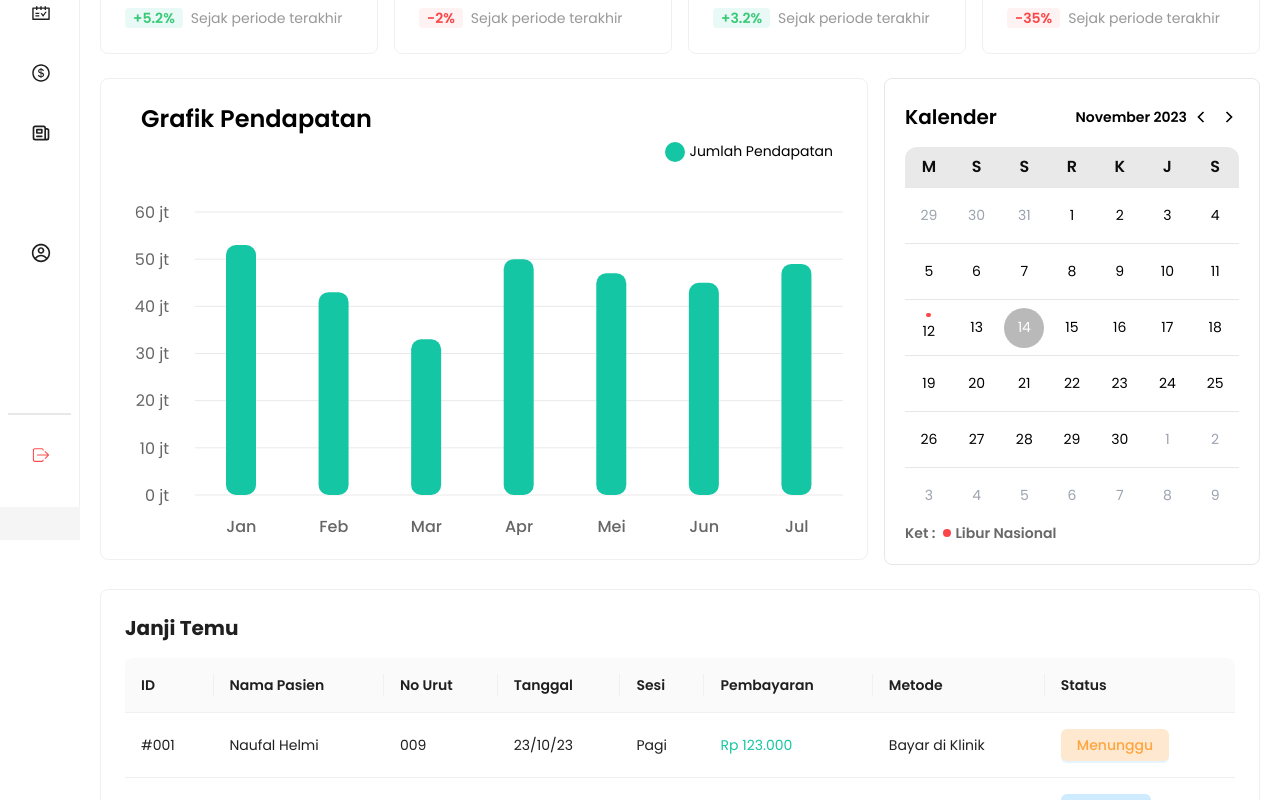
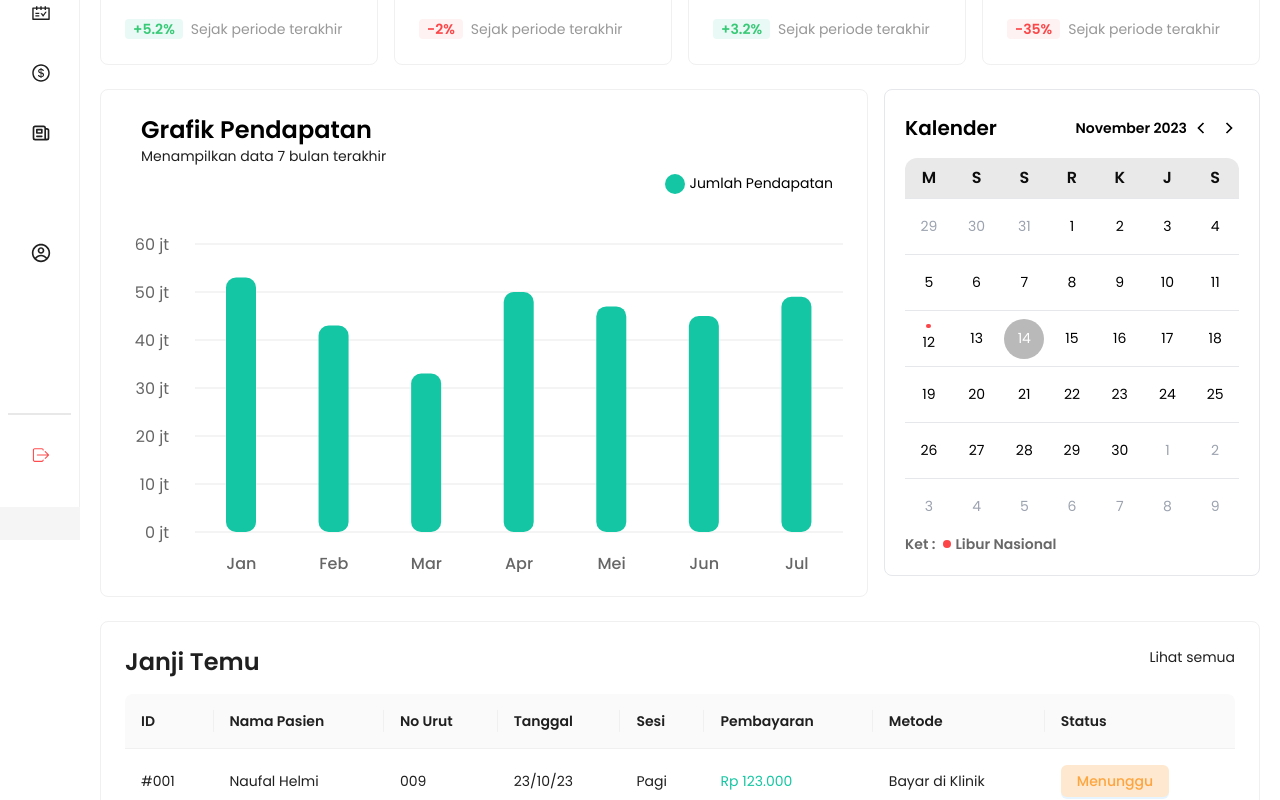
Before and after one commit to team-capstone-1/fe-repro-health, a React (Vite) app: page /dashboard in a window 1280 px wide. Shown: the part 260-1060 px from the top of the page. Built offline with nearby package versions, Linux system fonts and the light colour scheme; some icons are missing.

Commit message:
update: card statis size

```diff
--- a/src/views/app-views/dashboard/components/AppointmentTable.jsx
+++ b/src/views/app-views/dashboard/components/AppointmentTable.jsx
@@ -1,3 +1,4 @@
+import { Link } from "react-router-dom";
 import { Row, Col, Card, Table, Button } from "antd";
 
 export default function AppointmentTable() {
@@ -104,8 +105,12 @@ export default function AppointmentTable() {
       <Row gutter={[16]}>
         <Col span={24}>
           <Card>
-            <p className="mb-4 text-xl font-bold">Janji Temu</p>
-            <Table columns={columns} dataSource={data} />
+            <div className="flex justify-between">
+              <p className="mb-4 text-2xl font-semibold">Janji Temu</p>
+              <Link to="#">Lihat semua</Link>
+            </div>
+            <Table columns={columns} dataSource={data} pagination={false} />
+            <h6 className="mt-5 font-medium">Menampilkan 5 data teratas</h6>
           </Card>
         </Col>
       </Row>
--- a/src/views/app-views/dashboard/components/ChartIncome.jsx
+++ b/src/views/app-views/dashboard/components/ChartIncome.jsx
@@ -90,9 +90,10 @@ export default function ChartIncome() {
             <h3 className="text-2xl font-semibold text-black">
               Grafik Pendapatan
             </h3>
+            <h6>Menampilkan data 7 bulan terakhir</h6>
           </div>
 
-          <Wrapper width="100%" height={400}>
+          <Wrapper width="100%" height={405}>
             <BarChart
               // width={770}
               // height={408}
--- a/src/views/app-views/dashboard/components/TotalCards.jsx
+++ b/src/views/app-views/dashboard/components/TotalCards.jsx
@@ -39,6 +39,7 @@ export default function TotalCards() {
         {data.map((item, i) => (
           <Col key={i} span={6} xs={24} md={12} lg={6}>
             <Card>
+              <div className="grid h-32 content-between">
                 <Flex justify="space-between" align="flex-start">
                   <div>
                     <p className="me-0 font-medium lg:me-3">{item.title}</p>
@@ -48,7 +49,7 @@ export default function TotalCards() {
                     <img src={item.icon} alt="" />
                   </div>
                 </Flex>
-              <h6 className="mt-[2rem] text-grey-200">
+                <h6 className="text-grey-200">
                   <span
                     className={`me-2 place-content-center rounded px-2 font-semibold ${
                       item.percent[0] === "+"
@@ -62,6 +63,7 @@ export default function TotalCards() {
                   </span>
                   Sejak periode terakhir
                 </h6>
+              </div>
             </Card>
           </Col>
         ))}
--- a/src/views/app-views/dashboard/index.jsx
+++ b/src/views/app-views/dashboard/index.jsx
@@ -9,7 +9,7 @@ import Calendar from "./components/Calendar";
 export default function Dashboard() {
   return (
     <>
-      <div className="py-5">
+      <div className="mb-5 py-5">
         <ButtonFilter />
         <Row gutter={[16, 24]}>
           <Col span={24}>
```
Lines whose indentation alone changed are shown as unchanged.
